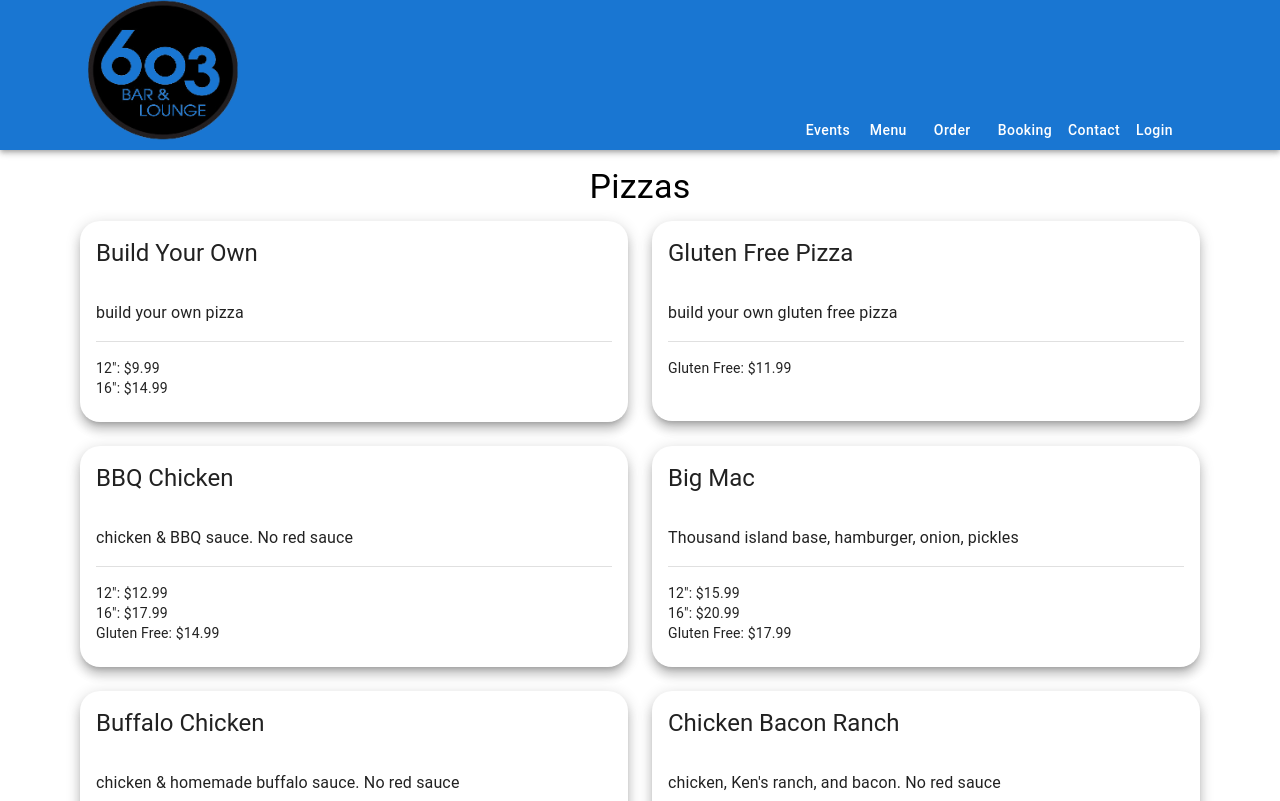
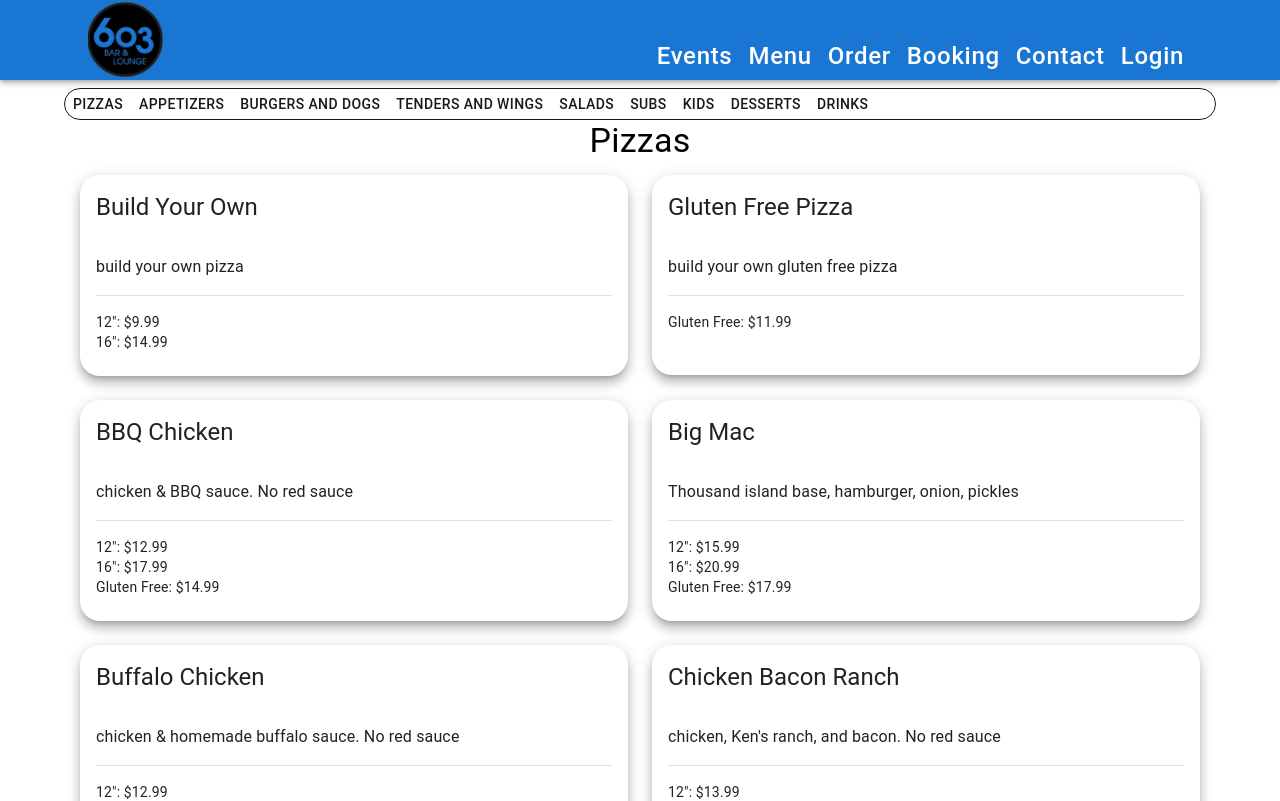
Before and after one commit to TimL94/BlockBudsters, a React (Vite) app in the folder client/: page /Menu in a window 1280 px wide. Shown: the top 801 px of the page. Built offline with nearby package versions, Linux system fonts and the light colour scheme.

Commit message:
added scrollable link menu to the menu page that allows the user to scroll to different sections of the menu

```diff
--- a/client/src/components/Navbar.jsx
+++ b/client/src/components/Navbar.jsx
@@ -24,7 +24,7 @@ import {
   Login as LoginIcon
 } from '@mui/icons-material';
 
-import BarImage from  '../assets/images/603bar.png';
+import BarImage from  '../assets/images/603BarBanner.png';
 
 const pages = ['Events', 'Menu', 'Order', 'Booking', 'Contact', 'Login'] ;
 
@@ -167,10 +167,11 @@ function ResponsiveAppBar() {
               href="/"
               sx={{
                 display: { xs: 'none', lg: 'flex', md:'flex' },
-                mt:-10
+                mt: .3,
+                mb: .3
               }}
             >
-              <img src={BarImage} style={{width:'150px', height:'300px' }}/>
+              <img src={BarImage} style={{width:'75px', height:'75px' }}/>
             </Typography>
             <Typography
               variant="h5"
@@ -180,12 +181,12 @@ function ResponsiveAppBar() {
               sx={{
                 display: { xs: 'flex', md: 'none' },
                 flexGrow: 0,
-                mt:-5,
-                mb:-4,
-                ml:-2
+                ml:-2,
+                mb:.2,
+                mt:.2
               }}
             >
-              <img src={BarImage} style={{width:'75px', height:'150px' }}/>
+              <img src={BarImage} style={{width:'75px', height:'75px' }}/>
             </Typography>
             <Box sx={{ flexGrow: 1, display: { xs: 'flex', lg: 'none', justifyContent:'flex-end' }, mr: -2 }}>
               <Button onClick={toggleDrawer(true)} color='inherit'>
@@ -195,14 +196,14 @@ function ResponsiveAppBar() {
                 {DrawerList}
               </Drawer>
             </Box>
-            <Box sx={{ flexGrow: 1, display: { xs: 'none', lg: 'flex', justifyContent: 'flex-end', alignItems: 'flex-end' }, mt:5}}>
+            <Box sx={{ flexGrow: 1, display: { xs: 'none', lg: 'flex', justifyContent: 'flex-end', alignItems: 'flex-end' }, mt:-1, mb:-5}}>
               {pages.map((page) => (
                 <Button
                   key={page}
                   onClick={handleCloseNavMenu}
                   component={Link}
                   href={`/${page}`}
-                  sx={{ my: 2, color: 'white', display: 'block', textDecoration: 'none', textTransform: 'none' }}
+                  sx={{ my: 1, color: 'white', display: 'block', textDecoration: 'none', textTransform: 'none', fontSize:'1.5rem' }}
                 >
                   {page}
                 </Button>
--- a/client/src/components/menu components/BurgersAndHotDogs.jsx
+++ b/client/src/components/menu components/BurgersAndHotDogs.jsx
@@ -17,14 +17,14 @@ const BurgerAndHotDog = () => {
               sx={{
                 border: 0,
                 borderRadius: 5,
-                minHeight: '200px'
+                minHeight: '100px'
               }}
               raised= 'true'
               >
               <CardHeader title={item.name} />
               <CardContent>
                 <Typography variant="body1">{item.description}</Typography>
-                <Divider sx={{ my: 2 }} />
+                <Divider sx={{ my: 1 }} />
                 <Typography variant="body2">{`${item.price}`}</Typography>
               </CardContent>
             </Card>
--- a/client/src/components/menu components/Desserts.jsx
+++ b/client/src/components/menu components/Desserts.jsx
@@ -16,14 +16,13 @@ const Desserts = () => {
               sx={{
                 border: 0,
                 borderRadius: 5,
-                minHeight: '200px'
+                minHeight: '100px'
               }}
               raised= 'true'
               >
               <CardHeader title={item.name} />
               <CardContent>
-                <Typography variant="body1">{item.description}</Typography>
-                <Divider sx={{ my: 2 }} />
+                <Divider sx={{ my: 1 }} />
                 <Typography variant="body2">{`${item.price}`}</Typography>
               </CardContent>
             </Card>
--- a/client/src/components/menu components/Drinks.jsx
+++ b/client/src/components/menu components/Drinks.jsx
@@ -16,7 +16,7 @@ const Drinks = (Array) => {
               sx={{
                 border: 0,
                 borderRadius: 5,
-                minHeight: '200px',
+                minHeight: '100px',
                 minWidth: '310px'
               }}
               raised= 'true'
@@ -25,7 +25,8 @@ const Drinks = (Array) => {
                             title={item.name}
                             />
                             <CardContent>
-                                {item.price}
+                                <Divider sx={{ my:1 }} />
+                                <Typography variant="body2">{`${item.price}`}</Typography>
                             </CardContent>
                         </Card>
                     </Grid>
--- a/client/src/components/menu components/Kids.jsx
+++ b/client/src/components/menu components/Kids.jsx
@@ -16,14 +16,13 @@ const Kids = () => {
               sx={{
                 border: 0,
                 borderRadius: 5,
-                minHeight: '200px'
+                minHeight: '100px'
               }}
               raised= 'true'
               >
               <CardHeader title={item.name} />
               <CardContent>
-                <Typography variant="body1">{item.description}</Typography>
-                <Divider sx={{ my: 2 }} />
+                <Divider sx={{ my: 1 }} />
                 <Typography variant="body2">{`${item.price}`}</Typography>
               </CardContent>
             </Card>
--- a/client/src/components/menu components/Subs.jsx
+++ b/client/src/components/menu components/Subs.jsx
@@ -16,7 +16,7 @@ const Subs = () => {
               sx={{
                 border: 0,
                 borderRadius: 5,
-                minHeight: '200px'
+                minHeight: '100px'
               }}
               raised= 'true'
               >
--- a/client/src/components/menu components/TendersAndWings.jsx
+++ b/client/src/components/menu components/TendersAndWings.jsx
@@ -17,14 +17,14 @@ const TendersAndWings = () => {
               sx={{
                 border: 0,
                 borderRadius: 5,
-                minHeight: '200px'
+                minHeight: '100px'
               }}
               raised= 'true'
               >
               <CardHeader title={item.name} />
               <CardContent>
                 <Typography variant="body1">{item.description}</Typography>
-                <Divider sx={{ my: 2 }} />
+                <Divider sx={{ my: 1 }} />
                 <Typography variant="body2">{`${item.price}`}</Typography>
               </CardContent>
             </Card>
--- a/client/src/pages/Menu.jsx
+++ b/client/src/pages/Menu.jsx
@@ -1,6 +1,5 @@
 import React from 'react';
 import { Box, Container, Link } from '@mui/material';
-import { Link as RouterLink } from 'react-router-dom'; // Import Link from react-router-dom
 
 import Drinks from '../components/menu components/Drinks';
 import Pizzas from '../components/menu components/Pizzas';
@@ -12,38 +11,66 @@ import Salads from '../components/menu components/Salads';
 import Subs from '../components/menu components/Subs';
 import Desserts from '../components/menu components/Desserts';
 
+const linkSx = { mx: 1 }
 
 function Menu() {
     return (
         <Container>
-
-            <div id='pizzas'>
+            <Box
+                sx={{
+                    position: 'sticky',
+                    top: 0,
+                    display: 'flex',
+                    flexDirection: 'row',
+                    alignItems: 'center',
+                    overflowX: 'auto',
+                    whiteSpace: 'nowrap',
+                    minHeight: '2rem',
+                    border: 1,
+                    borderRadius: 5,
+                    mt:1,
+                    mb:-2,
+                    background: 'white',
+                    opacity: '90%'
+                }}
+            >
+                <Link variant='button' underline='none' color='inherit' href='#pizzas' sx={linkSx}>{'Pizzas'}</Link>
+                <Link variant='button' underline='none' color='inherit' href='#appetizers' sx={linkSx}>{'Appetizers'}</Link>
+                <Link variant='button' underline='none' color='inherit' href='#burgerAndHotDog' sx={linkSx}>{'Burgers and Dogs'}</Link>
+                <Link variant='button' underline='none' color='inherit' href='#tendersAndWings' sx={linkSx}>{'Tenders and Wings'}</Link>
+                <Link variant='button' underline='none' color='inherit' href='#salads' sx={linkSx}>{'Salads'}</Link>
+                <Link variant='button' underline='none' color='inherit' href='#subs' sx={linkSx}>{'Subs'}</Link>
+                <Link variant='button' underline='none' color='inherit' href='#kids' sx={linkSx}>{'Kids'}</Link>
+                <Link variant='button' underline='none' color='inherit' href='#desserts' sx={linkSx}>{'Desserts'}</Link>
+                <Link variant='button' underline='none' color='inherit' href='#drinks' sx={linkSx}>{'Drinks'}</Link>
+            </Box>
+            <Box id='pizzas'>
                 <Pizzas />
-            </div>
-            <div id='appetizers'>
+            </Box>
+            <Box id='appetizers'>
                 <Appetizers />
-            </div>
-            <div id='burgerAndHotDog'>
+            </Box>
+            <Box id='burgerAndHotDog'>
                 <BurgerAndHotDog />
-            </div>
-            <div id='tendersAndWings'>
+            </Box>
+            <Box id='tendersAndWings'>
                 <TendersAndWings />
-            </div>
-            <div id='salads'>
+            </Box>
+            <Box id='salads'>
                 <Salads />
-            </div>
-            <div id='subs'>
+            </Box>
+            <Box id='subs'>
                 <Subs />
-            </div>
-            <div id='kids'>
+            </Box>
+            <Box id='kids'>
                 <Kids />
-            </div>
-            <div id='desserts'>
+            </Box>
+            <Box id='desserts'>
                 <Desserts />
-            </div>
-            <div id='drinks'>
+            </Box>
+            <Box id='drinks'>
                 <Drinks />
-            </div>
+            </Box>
         </Container>
     );
 }
```
Also changed, not shown: client/src/assets/images/603BarBanner.png (added), client/src/assets/images/603bar.png (deleted).
